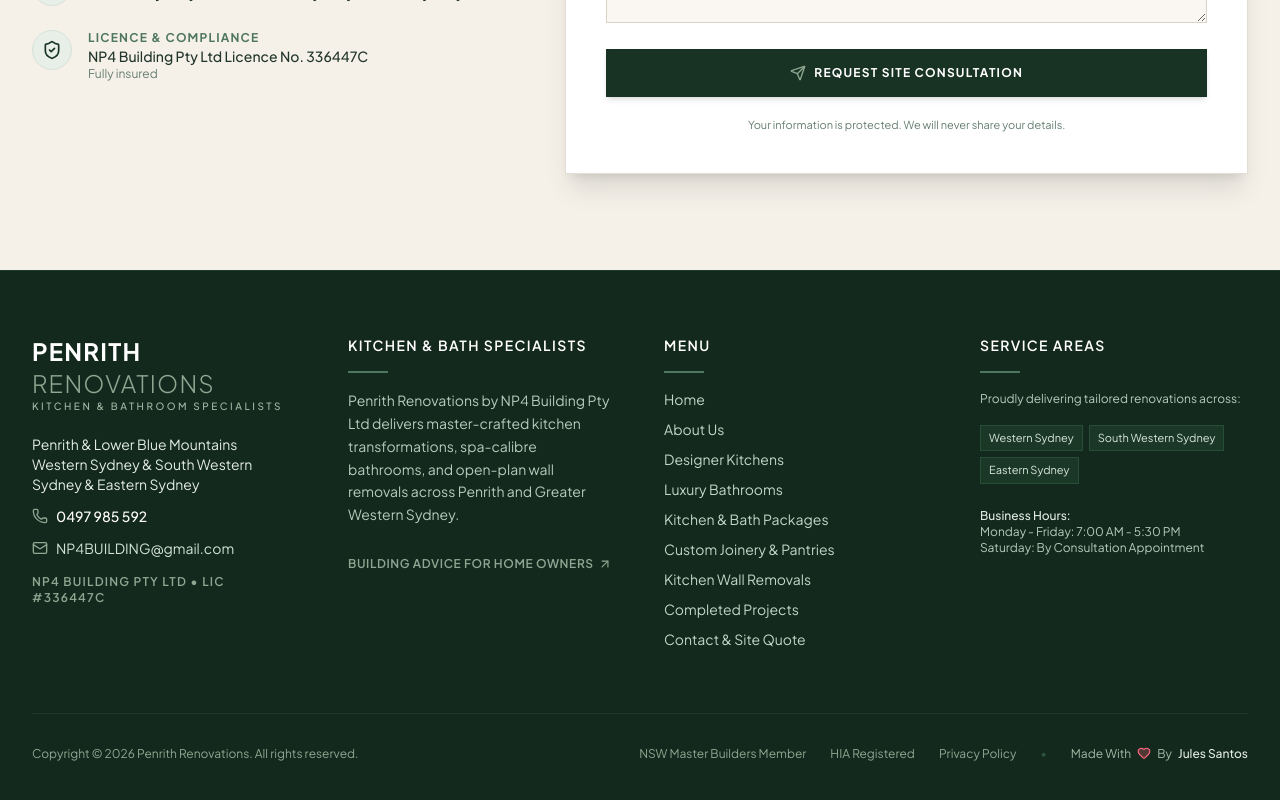
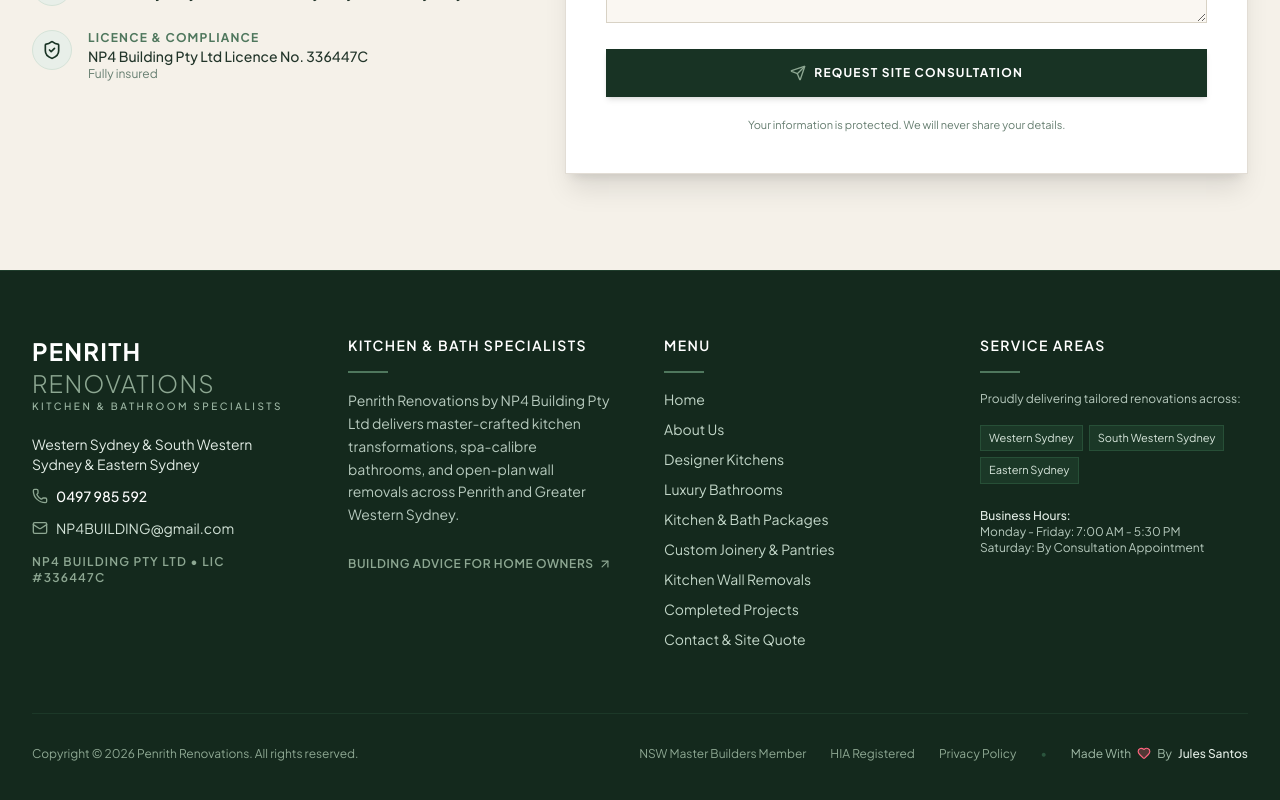
Before and after one commit to julespaulsantos/penrith-renovations, a Next.js app: page / in a window 1280 px wide. Shown: the part 8322-9122 px from the top of the page. Built offline with nearby package versions, Linux system fonts and the light colour scheme.

Commit message:
Philmoor update : number 02

```diff
--- a/src/components/Footer.tsx
+++ b/src/components/Footer.tsx
@@ -20,8 +20,6 @@
 
             <div className="space-y-3 text-sm">
               <p className="text-[#E2ECE5]">
-                Penrith &amp; Lower Blue Mountains
-                <br />
                 Western Sydney &amp; South Western Sydney &amp; Eastern Sydney
               </p>
 
```
